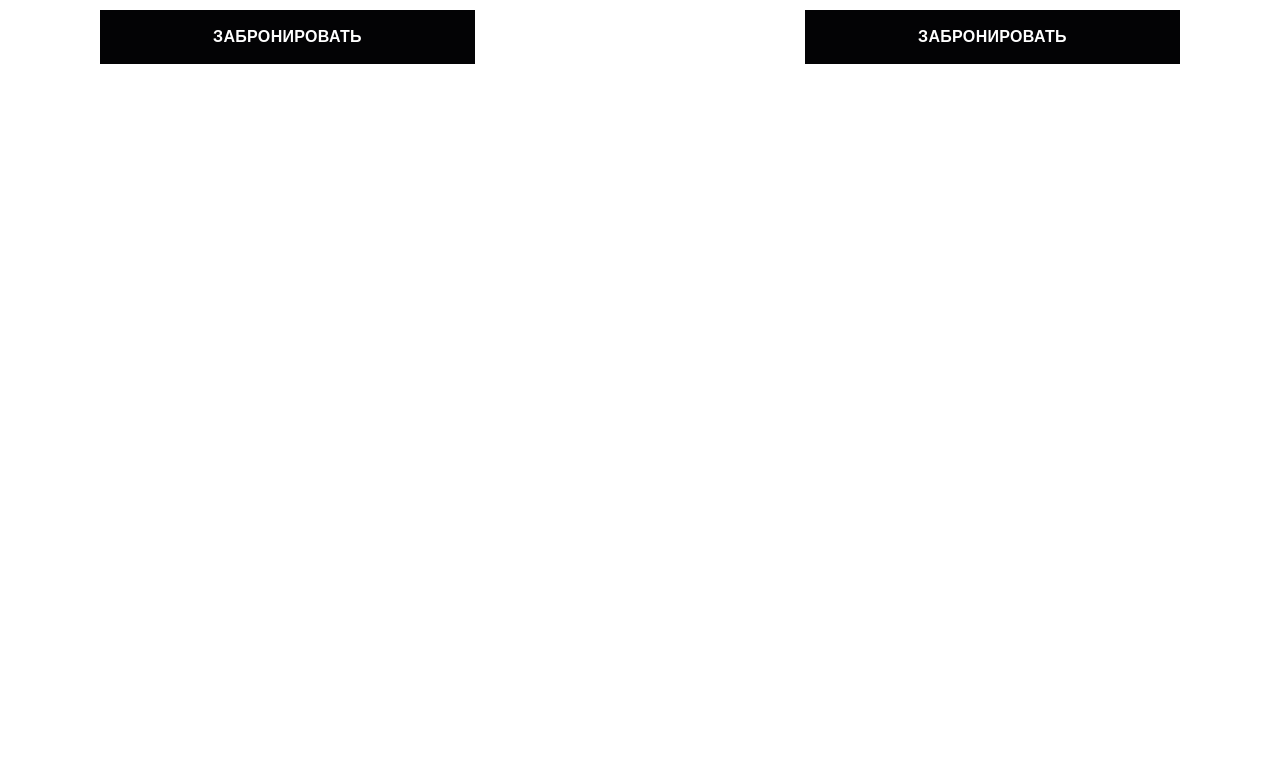
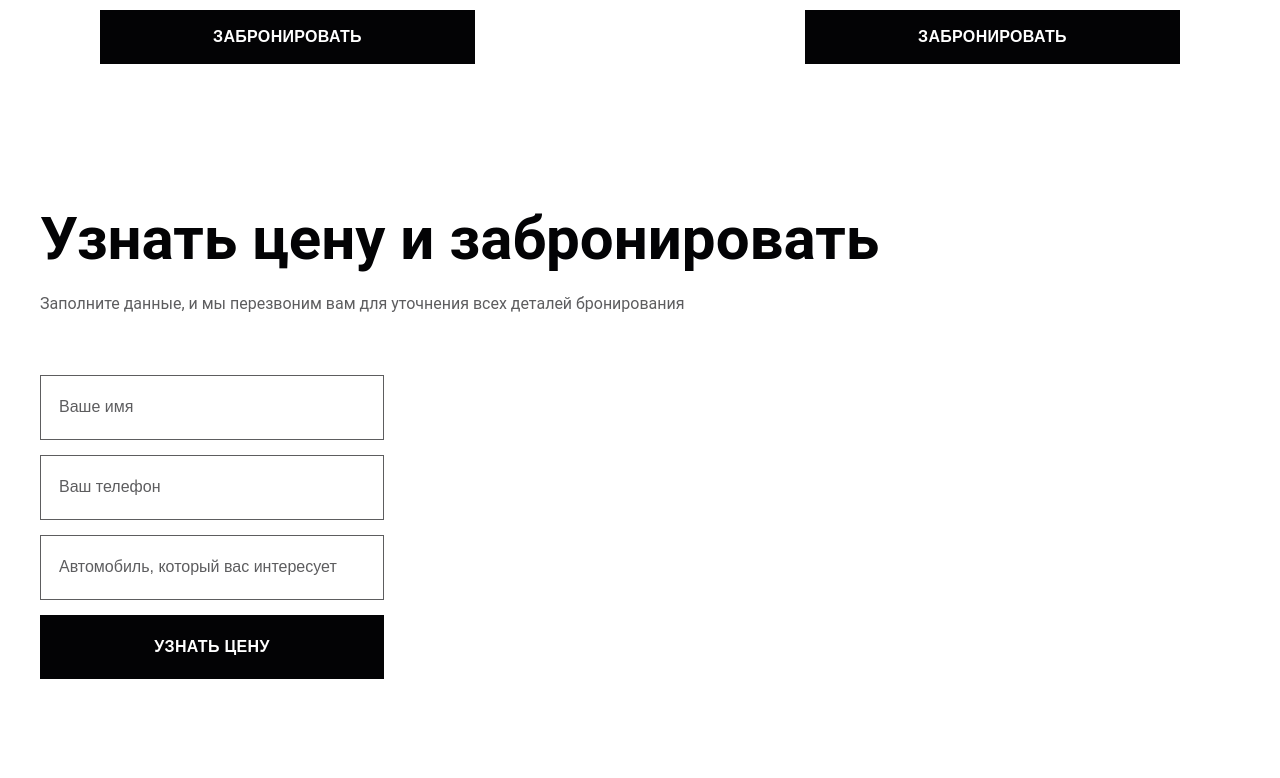
Before and after one commit to Veronika-Mikhniuk/RentOfCarsSite, a plain HTML site: page index.html in a window 1280 px wide. Shown: the part 1718-2496 px from the top of the page. Before the commit the page ends 1922 px from the top, so only its background shows below. Drawn offline with Linux system fonts and the light colour scheme; a web font is replaced by a local one.

Commit message:
Completed the third part - form of application

```diff
--- a/Styles/Style.css
+++ b/Styles/Style.css
@@ -160,3 +160,45 @@ body {
 .car-item-point > div:nth-child(2) {
     font-weight: bold;
 }
+.price {
+    overflow: hidden;
+}
+.price .container {
+    position: relative;
+    padding-bottom: 121px;
+}
+.price .sub-title {
+    margin-bottom: 20px;
+}
+.price-text {
+    font-size: 16px;
+    line-height: 130%;
+    color: #5D5D5F;
+    margin-bottom: 60px;
+}
+.price-form {
+    max-width: 344px;
+}
+.price-input {
+    padding: 22px 18px;
+    width: 344px;
+    height: 65px;
+    background: #FFFFFF;
+    border: 1px solid #5D5D5F;
+    box-sizing: border-box;
+    font-size: 16px;
+    color: #000000;
+    outline: none;
+    margin-bottom: 15px;
+}
+.price-input::placeholder {
+    color: #5D5D5F;
+}
+.price .button {
+    width: 100%;
+}
+.price-image {
+    position: absolute;
+    bottom: 0;
+    left: 401px;
+}
--- a/index.html
+++ b/index.html
@@ -213,5 +213,21 @@
     </div>
 </section>
 
+<section class="price">
+    <div class="container">
+        <h2 class="sub-title">Узнать цену и забронировать</h2>
+        <div class="price-text">
+            Заполните данные, и мы перезвоним вам для уточнения всех деталей бронирования
+        </div>
+        <form action="" class="price-form">
+            <input type="text" class="price-input" placeholder="Ваше имя">
+            <input type="text" class="price-input" placeholder="Ваш телефон">
+            <input type="text" class="price-input" placeholder="Автомобиль, который вас интересует">
+            <button class="button">Узнать цену</button>
+        </form>
+        <img src="Images/rolls.png" alt="Rolls" class="price-image">
+    </div>
+</section>
+
 </body>
 </html>
```
